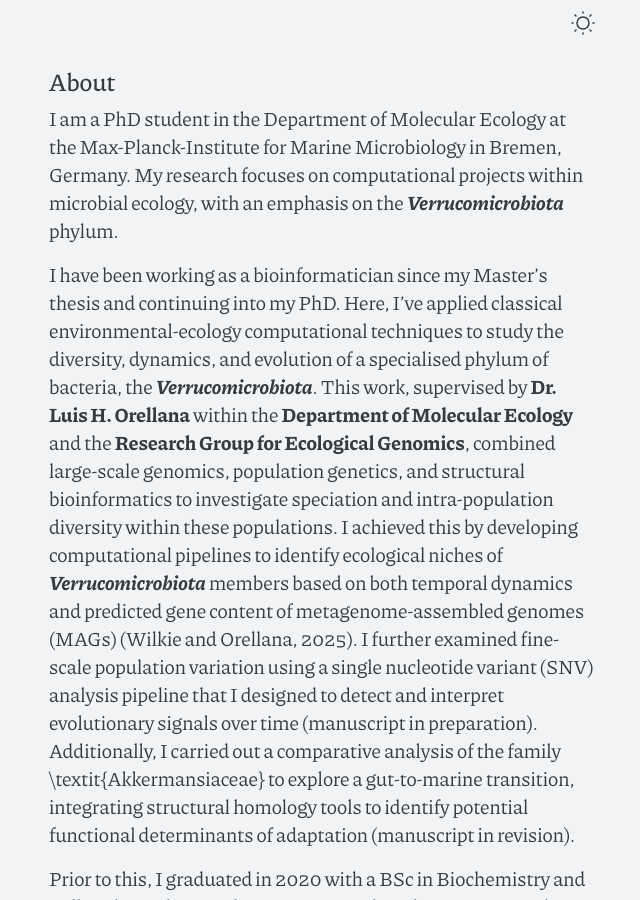
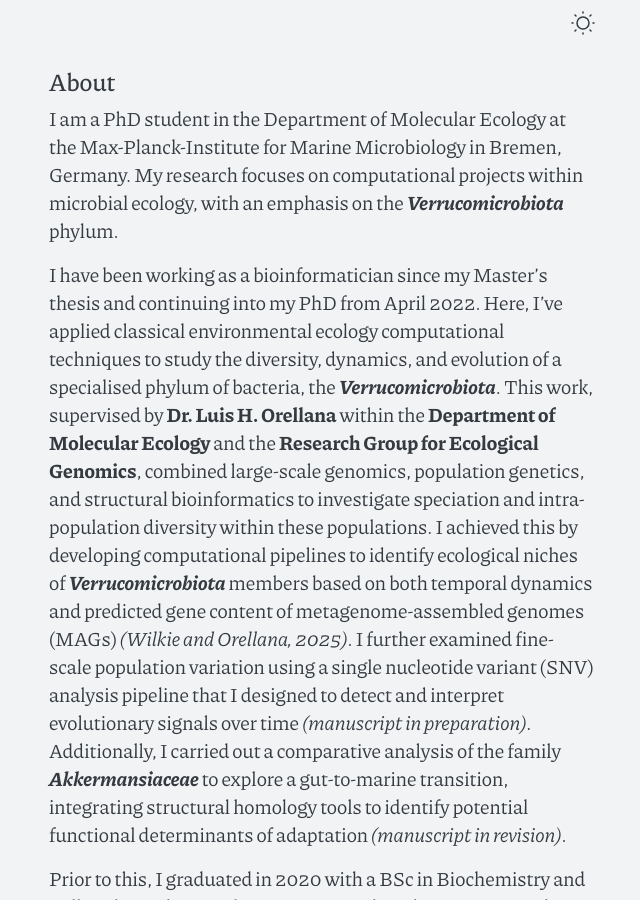
Before and after one commit to iwilkie/iwilkie.github.io, a Jekyll site: the page built from index.md, in a window 1280 px wide and 900 px high, scrolled down 926 px. Shown: the whole window, without its empty margins (318-958 px from the left). Built offline with Jekyll 4.4.1, drawn with Linux system fonts in a browser that asks for light colours; part of the change alters nothing that is shown; some of the changed text lies outside the part shown.

Commit message:
Update index.md

```diff
--- a/index.md
+++ b/index.md
@@ -7,9 +7,9 @@ title: Home
 
 I am a PhD student in the Department of Molecular Ecology at the Max-Planck-Institute for Marine Microbiology in Bremen, Germany. My research focuses on computational projects within microbial ecology, with an emphasis on the **_Verrucomicrobiota_** phylum.
 
-I have been working as a bioinformatician since my Master's thesis and continuing into my PhD. Here, I've applied classical environmental-ecology computational techniques to study the diversity, dynamics, and evolution of a specialised phylum of bacteria, the **_Verrucomicrobiota_**. This work, supervised by **Dr. Luis H. Orellana** within the **Department of Molecular Ecology** and the **Research Group for Ecological Genomics**, combined large-scale genomics, population genetics, and structural bioinformatics to investigate speciation and intra-population diversity within these populations. I achieved this by developing computational pipelines to identify ecological niches of **_Verrucomicrobiota_** members based on both temporal dynamics and predicted gene content of metagenome-assembled genomes (MAGs) (Wilkie and Orellana, 2025). I further examined fine-scale population variation using a single nucleotide variant (SNV) analysis pipeline that I designed to detect and interpret evolutionary signals over time (manuscript in preparation). Additionally, I carried out a comparative analysis of the family \textit{Akkermansiaceae} to explore a gut-to-marine transition, integrating structural homology tools to identify potential functional determinants of adaptation (manuscript in revision).
+I have been working as a bioinformatician since my Master's thesis and continuing into my PhD from April 2022. Here, I've applied classical environmental ecology computational techniques to study the diversity, dynamics, and evolution of a specialised phylum of bacteria, the **_Verrucomicrobiota_**. This work, supervised by **Dr. Luis H. Orellana** within the **Department of Molecular Ecology** and the **Research Group for Ecological Genomics**, combined large-scale genomics, population genetics, and structural bioinformatics to investigate speciation and intra-population diversity within these populations. I achieved this by developing computational pipelines to identify ecological niches of **_Verrucomicrobiota_** members based on both temporal dynamics and predicted gene content of metagenome-assembled genomes (MAGs) _(Wilkie and Orellana, 2025)_. I further examined fine-scale population variation using a single nucleotide variant (SNV) analysis pipeline that I designed to detect and interpret evolutionary signals over time _(manuscript in preparation)_. Additionally, I carried out a comparative analysis of the family **_Akkermansiaceae_** to explore a gut-to-marine transition, integrating structural homology tools to identify potential functional determinants of adaptation _(manuscript in revision)_.
 
-Prior to this, I graduated in 2020 with a BSc in Biochemistry and Cell Biology, along with a minor in Earth and Environmental Sciences, from Jacobs University (now Constructor University). My undergraduate thesis, titled _“The Role of Dissolved Inorganic Phosphorus on the Growth and Elemental Composition of Globally Important N<sub>2</sub>-Fixing Microorganisms”_, was conducted at the Biogeochemistry Department of MPI in Bremen under the supervision of **Dr. Wiebke Mohr** and **Prof. Dr. Matthias Ullrich**. I continued my studies at the MPI, completing a Master’s in Marine Microbiology in 2022. For my MSc thesis, titled _“Exploring Niche Differentiation in Functionally Similar Heterotrophic Bacteria During Phytoplankton Spring Blooms”_, I worked under the supervision of **Dr. Luis H. Orellana**. Following that, I began my PhD project with him and **Prof. Dr. Rudolf Amann** in April 2022.
+Prior to this, I graduated in 2020 with a BSc in Biochemistry and Cell Biology, along with a minor in Earth and Environmental Sciences, from Jacobs University (now Constructor University). My undergraduate thesis, titled _“The Role of Dissolved Inorganic Phosphorus on the Growth and Elemental Composition of Globally Important N<sub>2</sub>-Fixing Microorganisms”_, was conducted at the Biogeochemistry Department of MPI in Bremen under the supervision of **Dr. Wiebke Mohr** and **Prof. Dr. Matthias Ullrich**. I continued my studies at the MPI, completing a Master’s in Marine Microbiology in 2022. For my MSc thesis, titled _“Exploring Niche Differentiation in Functionally Similar Heterotrophic Bacteria During Phytoplankton Spring Blooms”_, I worked under the supervision of **Dr. Luis H. Orellana**.
 
 To view a brief version of my CV, [click here](/cv_short.pdf).
 
```
